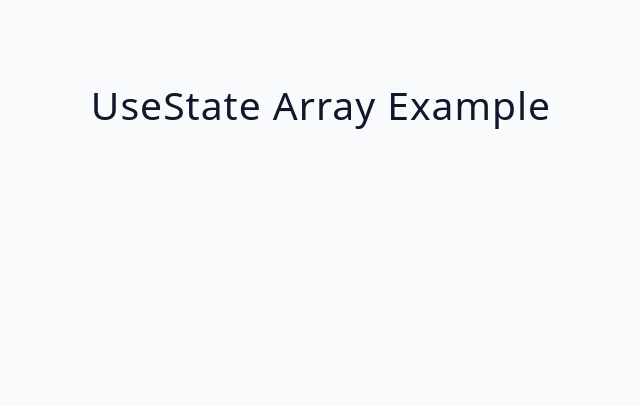
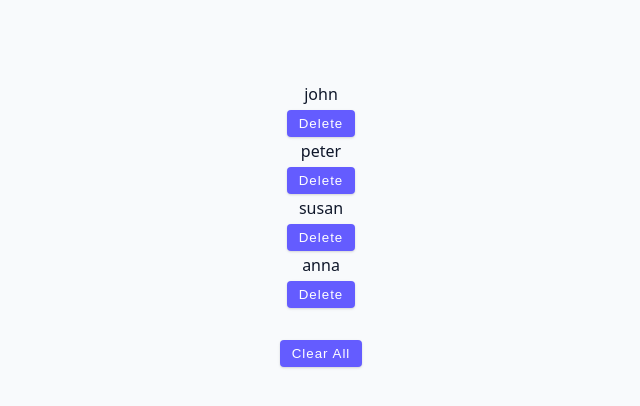
Before and after one commit to anthony-spedaliere/vite-react-application-tutorial, a React (Vite) app: page / in a window 1280 px wide. Shown: the top 406 px of the page, without its empty margins (319-959 px from the left). Built offline with nearby package versions, Linux system fonts and the light colour scheme.

Commit message:
completed challenge for 03-useState-array in section 01-useState

```diff
--- a/src/App.jsx
+++ b/src/App.jsx
@@ -1,9 +1,10 @@
 import Starter from './tutorial/01-useState/starter/03-useState-array';
+import { data } from './data';
 
 function App() {
   return (
     <div className='container'>
-      <Starter/>
+      <Starter />
     </div>
   );
 }
--- a/src/tutorial/01-useState/starter/03-useState-array.jsx
+++ b/src/tutorial/01-useState/starter/03-useState-array.jsx
@@ -1,5 +1,34 @@
+import { useState } from 'react';
+import { data } from '../../../data';
+
 const UseStateArray = () => {
-  return <h2>useState array example</h2>;
+
+  const [people, setPeople] = useState(data);
+
+  const filterPeople = (id) => {
+    const filteredPeople = people.filter((person) => person.id !== id);
+    setPeople(filteredPeople);
+  }
+
+  const clearAllPeople = () => {
+    setPeople([]);
+  }
+
+  return (
+    <div>
+      <ul>
+        {people.map((person) => {
+          return(
+          <div key={person.id}>
+            <li>{person.name}</li>
+            <button type='button' onClick={() => filterPeople(person.id)} className='btn'>Delete</button>
+          </div>
+          )
+        })}
+      </ul>
+      <button style= {{marginTop: '2rem'}} type='button' onClick={() => clearAllPeople()} className='btn'>Clear All</button>
+    </div>
+  )
 };
 
 export default UseStateArray;
```
